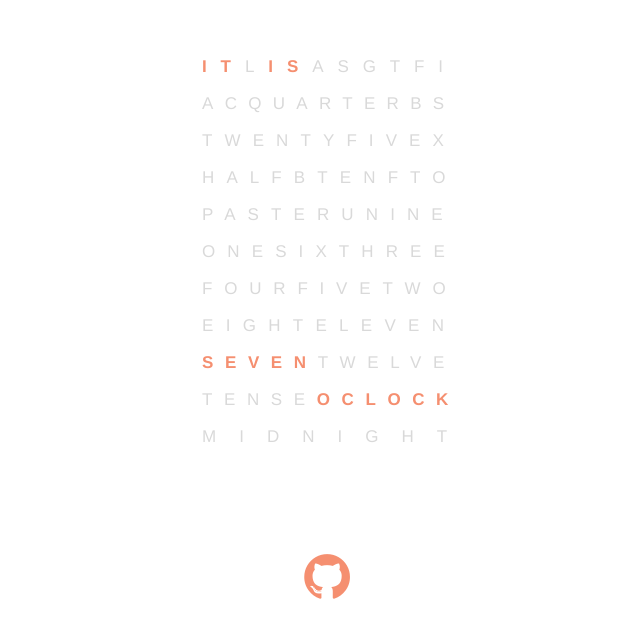
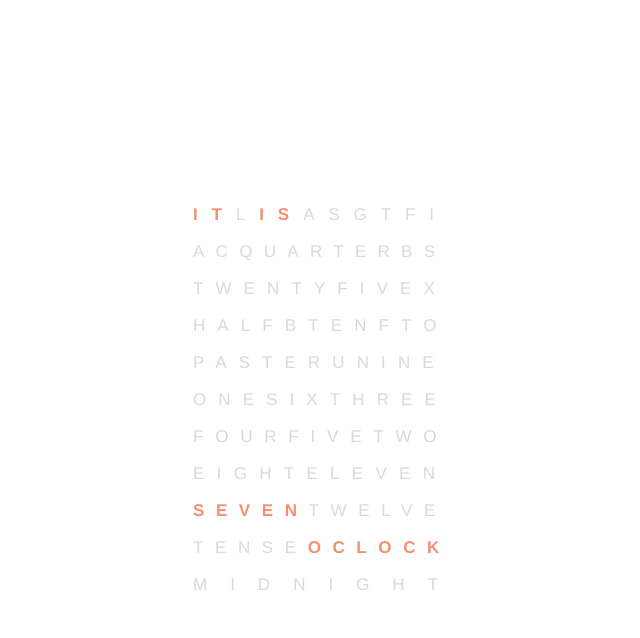
Before and after one commit to jwwang2003/widgets, a plain HTML site: page time/index.html in a window 1280 px wide. Shown: the whole page, without its empty margins (313-953 px from the left). Drawn offline with nearby package versions, Linux system fonts and the light colour scheme.

Commit message:
First changes to clock widget

```diff
--- a/time/index.html
+++ b/time/index.html
@@ -62,7 +62,6 @@
 			<span id="midnight" class="hr">MIDNIGHT</span>
 		</p>
 	</div>
-	<a id="logo" href="https://github.com/anthonytedja" onclick="event.stopPropagation()"><i class="fa fa-github fa-lg"></i></a>
-  	<script src='https://cdnjs.cloudflare.com/ajax/libs/jquery/2.1.3/jquery.min.js'></script><script  src="script.js"></script>
+	<script src='https://cdnjs.cloudflare.com/ajax/libs/jquery/2.1.3/jquery.min.js'></script><script  src="script.js"></script>
 </body>
 </html>
--- a/time/style.css
+++ b/time/style.css
@@ -30,21 +30,38 @@
 	/* Non-prefixed version, currently supported by Chrome, Edge, Opera and Firefox */
 }
 
+html {
+	height: 100%;
+}
+
 body {
-	margin: 40px auto 20px;
+	/* margin: 40px auto 20px; */
+	margin: 0;
 	background: var(--main-bg-color);
 	color: var(--main-text-color);
 	font-family: Helvetica, Arial;
 	text-align: justify;
-	overflow: hidden;
 	display: flex;
+	width: 100%;
+	height: 100%;
 	justify-content: center;
 	align-items: center;
 	overflow: hidden;
 	position: relative;
 }
 
+p:first-of-type {
+	margin-top: 0;
+}
+
+p:last-of-type {
+	margin-bottom: 0;
+}
+
 p, span {
+	margin: 0;
+	margin-top: 1em;
+	margin-bottom: 1em;
 	color: var(--main-text-color);
 	transition: color 0.4s ease-out;
 	-ms-transition: color 0.4s ease-out;
@@ -69,7 +86,7 @@ p, span {
 }
 
 #text-clock {
-	width: 250px;
+	width: min-content;
 	position: relative;
 	text-transform: uppercase;
 }
@@ -98,16 +115,6 @@ p, span {
 	letter-spacing: 11.6px;
 }
 
-#logo {
-	display: flex;
-	justify-content: center;
-	align-items: center;
-	text-decoration: none;
-	font-size: 40px;
-	position: absolute;
-	margin-top: 650px;
-}
-
 #logo:hover {
 	opacity: 0.3;
 	transform: scale(1.1);
```
Also changed, not shown: assets/setup.png (added), 1 other file.
